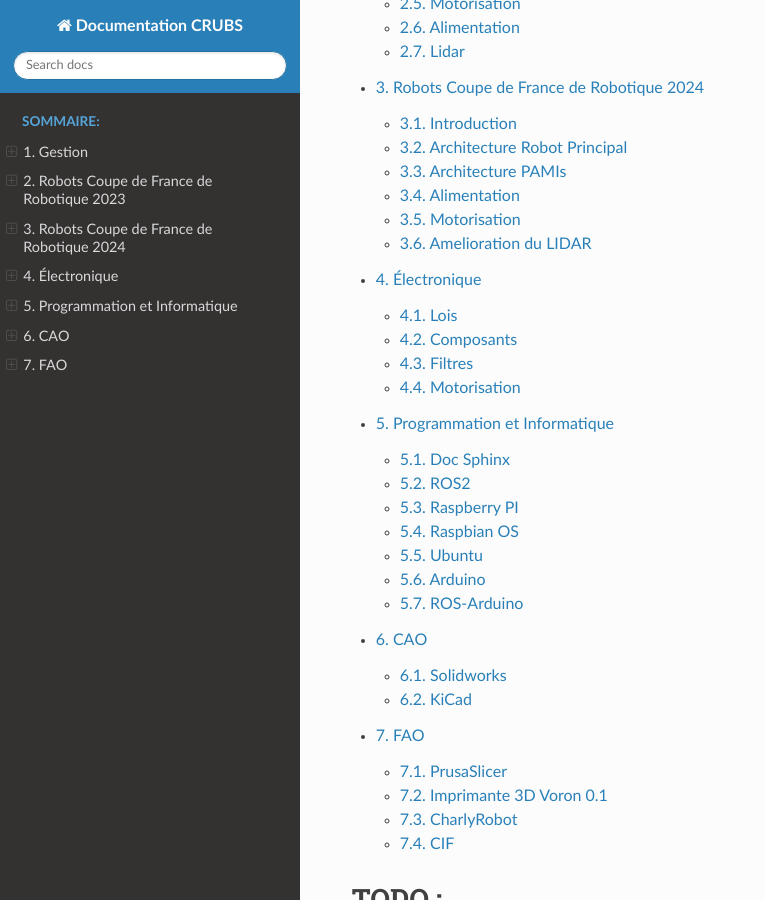
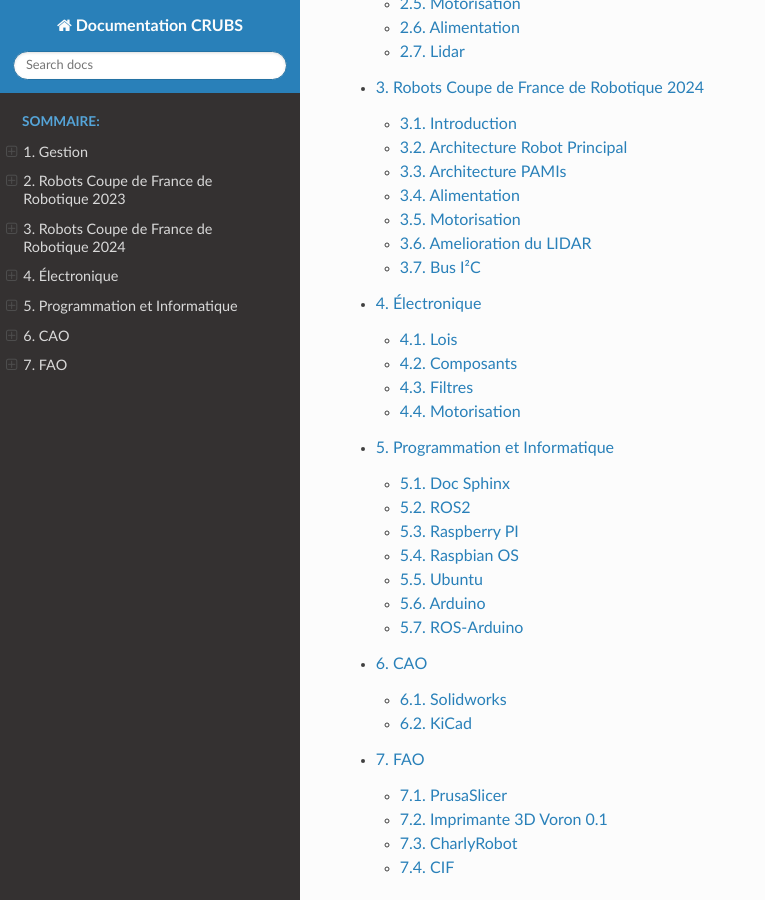
Before and after one commit to CRUBS/Documentation, a Sphinx documentation site: the page built from docs/source/index.rst, in a window 1280 px wide and 900 px high, scrolled down 1001 px. Shown: the whole window, without its empty margins (0-765 px from the left). Built offline with Sphinx 7.4.7 and the Read the Docs theme 2.0.0, drawn with Linux system fonts in a browser that asks for light colours; pages that are not in the unit, such as notebooks, are missing from menus.

Commit message:
Update Tree.rst

```diff
--- a/docs/source/Robot-2024/Tree.rst
+++ b/docs/source/Robot-2024/Tree.rst
@@ -11,4 +11,4 @@ Robots Coupe de France de Robotique 2024
    Tree-Alimentation
    Tree-Motorisation
    Tree-Lidar
-   Tree-IMU
+   Tree-Bus_I2C
```
